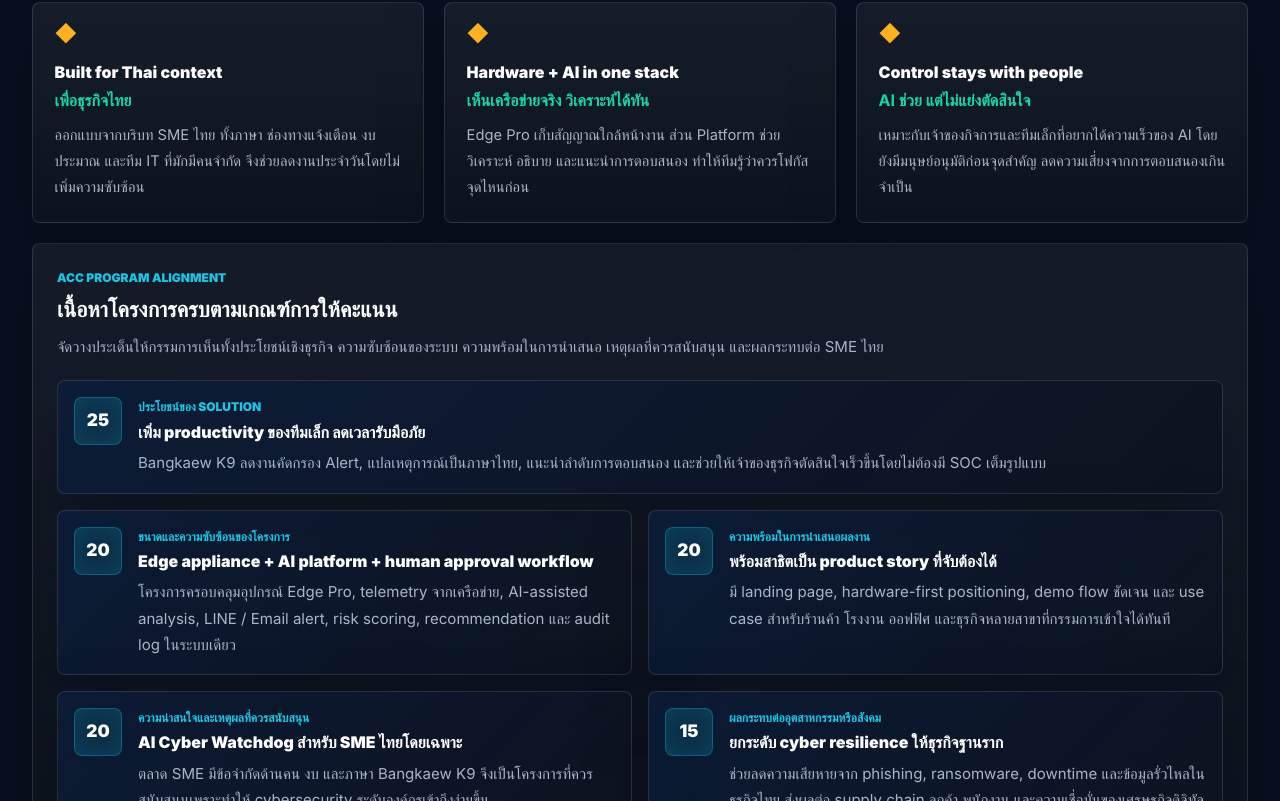
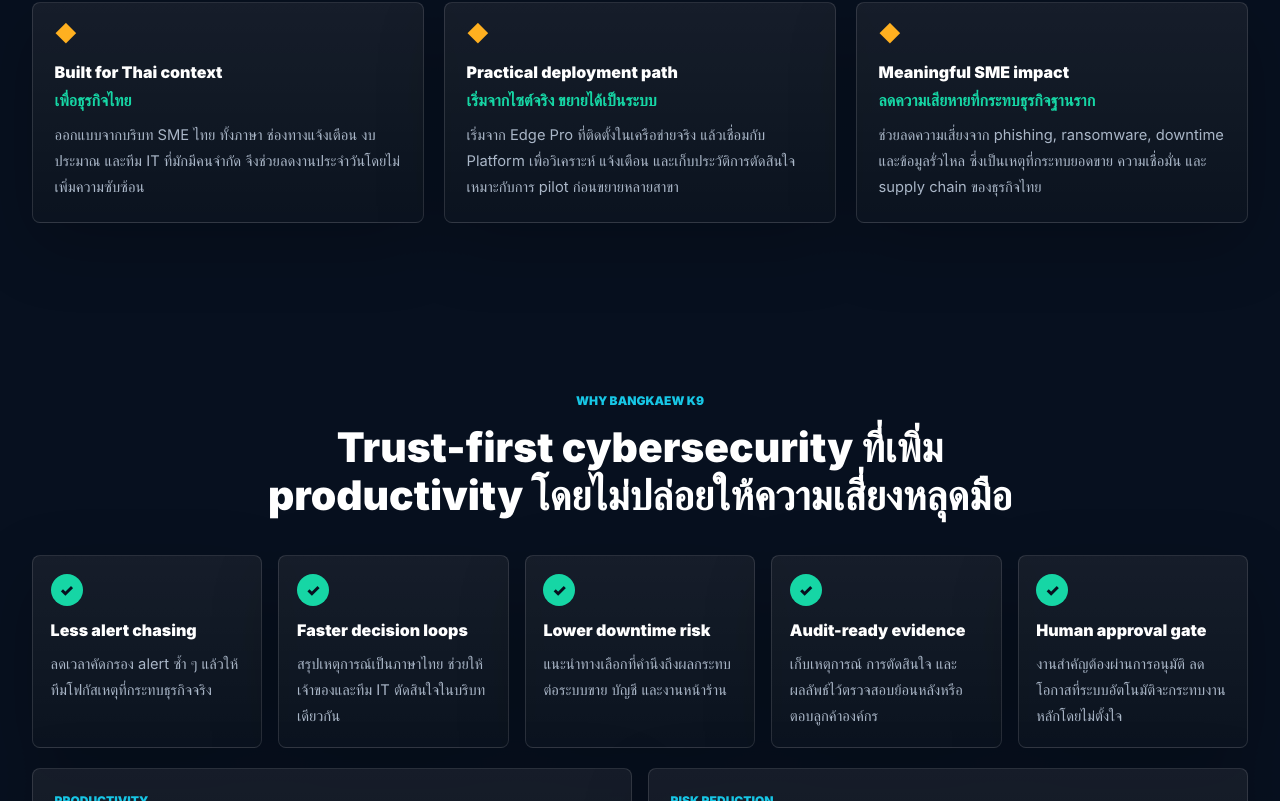
Before and after one commit to ajbk/bangkaew-k9-landing, a Next.js app: page / in a window 1280 px wide. Shown: the part 3039-3840 px from the top of the page. Built offline with nearby package versions, Linux system fonts and the light colour scheme.

Commit message:
Refine landing page criteria alignment

```diff
--- a/app/globals.css
+++ b/app/globals.css
@@ -350,8 +350,6 @@
 .mini-card,
 .benefit,
 .outcome-panel,
-.criteria-panel,
-.criteria-card,
 .cta-panel {
   border: 1px solid rgba(255, 255, 255, 0.12);
   border-radius: 8px;
@@ -491,81 +489,6 @@
   line-height: 1;
 }
 
-.criteria-panel {
-  padding: 1.35rem;
-}
-
-.criteria-intro {
-  display: grid;
-  gap: 0.55rem;
-  max-width: 850px;
-}
-
-.criteria-intro p,
-.criteria-card p {
-  color: #17c7e6;
-  font-size: 0.75rem;
-  font-weight: 900;
-  line-height: 1.6;
-  text-transform: uppercase;
-}
-
-.criteria-intro h3 {
-  color: white;
-  font-size: 1.35rem;
-  font-weight: 950;
-  line-height: 1.35;
-}
-
-.criteria-intro span,
-.criteria-card span {
-  color: #aab7c8;
-  font-size: 0.94rem;
-  line-height: 1.75;
-}
-
-.criteria-grid {
-  display: grid;
-  gap: 1rem;
-  margin-top: 1.25rem;
-}
-
-.criteria-card {
-  display: grid;
-  grid-template-columns: auto minmax(0, 1fr);
-  gap: 1rem;
-  padding: 1rem;
-  background:
-    linear-gradient(135deg, rgba(47, 125, 246, 0.13), rgba(255, 255, 255, 0.028)),
-    rgba(5, 12, 24, 0.78);
-}
-
-.criteria-score {
-  display: grid;
-  place-items: center;
-  width: 48px;
-  height: 48px;
-  border: 1px solid rgba(23, 199, 230, 0.34);
-  border-radius: 8px;
-  background: rgba(23, 199, 230, 0.12);
-  color: white;
-  font-size: 1.08rem;
-  font-weight: 950;
-  box-shadow: inset 0 0 22px rgba(23, 199, 230, 0.14);
-}
-
-.criteria-card h4 {
-  margin-top: 0.25rem;
-  color: white;
-  font-weight: 900;
-  line-height: 1.4;
-}
-
-.criteria-card span {
-  display: block;
-  margin-top: 0.45rem;
-}
-
 .benefit-row {
   display: grid;
   gap: 1rem;
@@ -688,18 +611,6 @@
 
   .benefit-row {
     grid-template-columns: repeat(5, minmax(0, 1fr));
-  }
-
-  .criteria-panel {
-    padding: 1.5rem;
-  }
-
-  .criteria-grid {
-    grid-template-columns: repeat(2, minmax(0, 1fr));
-  }
-
-  .criteria-card:first-child {
-    grid-column: span 2;
   }
 
   .outcome-grid {
@@ -850,10 +761,6 @@
     margin-inline: 0;
   }
 
-  .criteria-card {
-    grid-template-columns: 1fr;
-  }
-
   .cta-panel {
     padding: 1.5rem;
   }
--- a/app/page.tsx
+++ b/app/page.tsx
@@ -60,14 +60,14 @@
     body: 'ออกแบบจากบริบท SME ไทย ทั้งภาษา ช่องทางแจ้งเตือน งบประมาณ และทีม IT ที่มักมีคนจำกัด จึงช่วยลดงานประจำวันโดยไม่เพิ่มความซับซ้อน',
   },
   {
-    title: 'Hardware + AI in one stack',
-    thai: 'เห็นเครือข่ายจริง วิเคราะห์ได้ทัน',
-    body: 'Edge Pro เก็บสัญญาณใกล้หน้างาน ส่วน Platform ช่วยวิเคราะห์ อธิบาย และแนะนำการตอบสนอง ทำให้ทีมรู้ว่าควรโฟกัสจุดไหนก่อน',
+    title: 'Practical deployment path',
+    thai: 'เริ่มจากไซต์จริง ขยายได้เป็นระบบ',
+    body: 'เริ่มจาก Edge Pro ที่ติดตั้งในเครือข่ายจริง แล้วเชื่อมกับ Platform เพื่อวิเคราะห์ แจ้งเตือน และเก็บประวัติการตัดสินใจ เหมาะกับการ pilot ก่อนขยายหลายสาขา',
   },
   {
-    title: 'Control stays with people',
-    thai: 'AI ช่วย แต่ไม่แย่งตัดสินใจ',
-    body: 'เหมาะกับเจ้าของกิจการและทีมเล็กที่อยากได้ความเร็วของ AI โดยยังมีมนุษย์อนุมัติก่อนจุดสำคัญ ลดความเสี่ยงจากการตอบสนองเกินจำเป็น',
+    title: 'Meaningful SME impact',
+    thai: 'ลดความเสียหายที่กระทบธุรกิจฐานราก',
+    body: 'ช่วยลดความเสี่ยงจาก phishing, ransomware, downtime และข้อมูลรั่วไหล ซึ่งเป็นเหตุที่กระทบยอดขาย ความเชื่อมั่น และ supply chain ของธุรกิจไทย',
   },
 ];
 
@@ -98,38 +98,23 @@
       'เก็บ Audit Log ของเหตุการณ์ เหตุผล และการอนุมัติ เพื่อใช้ทบทวนหรือปรับ policy ในอนาคต',
     ],
   },
-];
-
-const accCriteria = [
   {
-    score: '25',
-    label: 'ประโยชน์ของ Solution',
-    title: 'เพิ่ม productivity ของทีมเล็ก ลดเวลารับมือภัย',
-    body: 'Bangkaew K9 ลดงานคัดกรอง Alert, แปลเหตุการณ์เป็นภาษาไทย, แนะนำลำดับการตอบสนอง และช่วยให้เจ้าของธุรกิจตัดสินใจเร็วขึ้นโดยไม่ต้องมี SOC เต็มรูปแบบ',
+    label: 'Pilot readiness',
+    title: 'พร้อมเริ่มจาก use case ที่พิสูจน์ผลได้',
+    points: [
+      'เริ่มจากการมองเห็นทราฟฟิกและ DNS risk ในไซต์จริง แล้วค่อยเพิ่ม policy หรือ response step ตามความพร้อมของธุรกิจ',
+      'มี flow การเล่า product ชัดเจนตั้งแต่เสียบ Edge Pro, ตรวจจับ, อธิบาย, แนะนำ และรออนุมัติก่อน action สำคัญ',
+      'เหมาะกับการนำเสนอเป็น demo สำหรับร้านค้า โรงงาน ออฟฟิศ และธุรกิจหลายสาขาที่ต้องการลดความเสี่ยงโดยไม่เพิ่มทีมใหญ่',
+    ],
   },
   {
-    score: '20',
-    label: 'ขนาดและความซับซ้อนของโครงการ',
-    title: 'Edge appliance + AI platform + human approval workflow',
-    body: 'โครงการครอบคลุมอุปกรณ์ Edge Pro, telemetry จากเครือข่าย, AI-assisted analysis, LINE / Email alert, risk scoring, recommendation และ audit log ในระบบเดียว',
-  },
-  {
-    score: '20',
-    label: 'ความพร้อมในการนำเสนอผลงาน',
-    title: 'พร้อมสาธิตเป็น product story ที่จับต้องได้',
-    body: 'มี landing page, hardware-first positioning, demo flow ชัดเจน และ use case สำหรับร้านค้า โรงงาน ออฟฟิศ และธุรกิจหลายสาขาที่กรรมการเข้าใจได้ทันที',
-  },
-  {
-    score: '20',
-    label: 'ความน่าสนใจและเหตุผลที่ควรสนับสนุน',
-    title: 'AI Cyber Watchdog สำหรับ SME ไทยโดยเฉพาะ',
-    body: 'ตลาด SME มีข้อจำกัดด้านคน งบ และภาษา Bangkaew K9 จึงเป็นโครงการที่ควรสนับสนุนเพราะทำให้ cybersecurity ระดับองค์กรเข้าถึงง่ายขึ้น',
-  },
-  {
-    score: '15',
-    label: 'ผลกระทบต่ออุตสาหกรรมหรือสังคม',
-    title: 'ยกระดับ cyber resilience ให้ธุรกิจฐานราก',
-    body: 'ช่วยลดความเสียหายจาก phishing, ransomware, downtime และข้อมูลรั่วไหลในธุรกิจไทย ส่งผลต่อ supply chain ลูกค้า พนักงาน และความเชื่อมั่นของเศรษฐกิจดิจิทัล',
+    label: 'Wider impact',
+    title: 'ยกระดับ cyber resilience ของ SME ไทย',
+    points: [
+      'ทำให้เครื่องมือ cybersecurity ที่ปกติซับซ้อนและแพง เข้าถึงได้สำหรับเจ้าของกิจการและทีม IT ขนาดเล็ก',
+      'ลดโอกาสเหตุไซเบอร์ลุกลามจากธุรกิจหนึ่งไปยังคู่ค้า ลูกค้า หรือระบบ supply chain',
+      'สร้างฐานข้อมูลเหตุการณ์และบทเรียนที่ช่วยให้ธุรกิจไทยปรับ policy และพฤติกรรมความปลอดภัยได้ต่อเนื่อง',
+    ],
   },
 ];
 
@@ -360,7 +345,7 @@
       <section id="thai-smes" className="section">
         <div className="section-heading">
           <p>Built for Thai SMEs</p>
-          <h2>ออกแบบให้ทีมเล็กทำงานเร็วขึ้น และลดความเสี่ยงที่กระทบรายได้</h2>
+          <h2>ออกแบบให้ทีมเล็กเริ่มใช้ได้จริง เห็นผลเร็ว และขยายต่อได้</h2>
         </div>
         <div className="grid gap-5 md:grid-cols-3">
           {reasons.map((reason) => (
@@ -371,28 +356,6 @@
               <p>{reason.body}</p>
             </article>
           ))}
-        </div>
-        <div className="criteria-panel mt-5">
-          <div className="criteria-intro">
-            <p>ACC Program Alignment</p>
-            <h3>เนื้อหาโครงการครบตามเกณฑ์การให้คะแนน</h3>
-            <span>
-              จัดวางประเด็นให้กรรมการเห็นทั้งประโยชน์เชิงธุรกิจ ความซับซ้อนของระบบ
-              ความพร้อมในการนำเสนอ เหตุผลที่ควรสนับสนุน และผลกระทบต่อ SME ไทย
-            </span>
-          </div>
-          <div className="criteria-grid">
-            {accCriteria.map((item) => (
-              <article className="criteria-card" key={item.label}>
-                <div className="criteria-score">{item.score}</div>
-                <div>
-                  <p>{item.label}</p>
-                  <h4>{item.title}</h4>
-                  <span>{item.body}</span>
-                </div>
-              </article>
-            ))}
-          </div>
         </div>
       </section>
 
```
